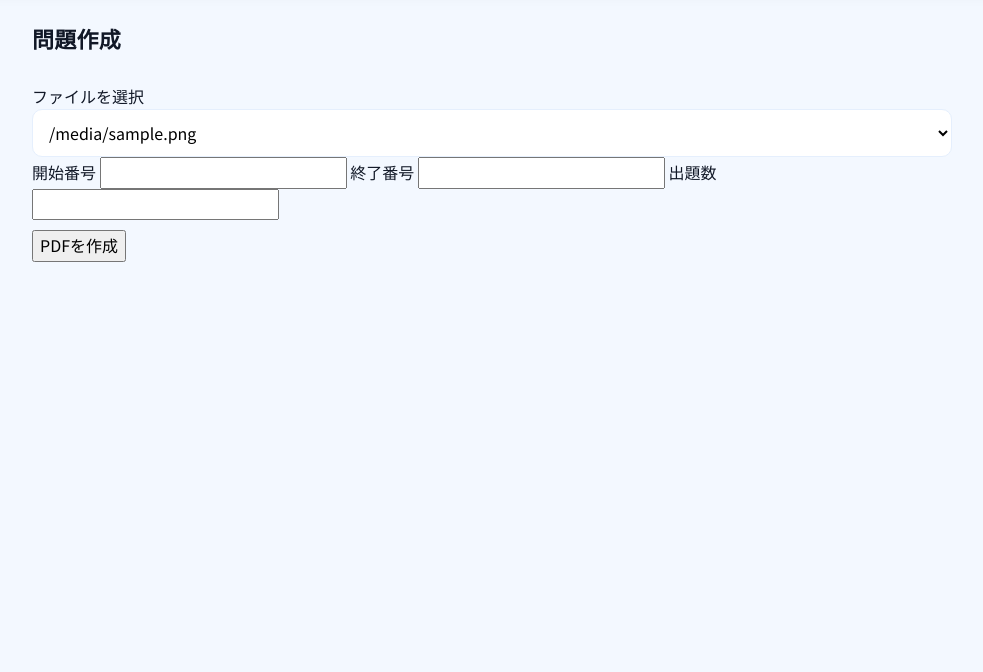
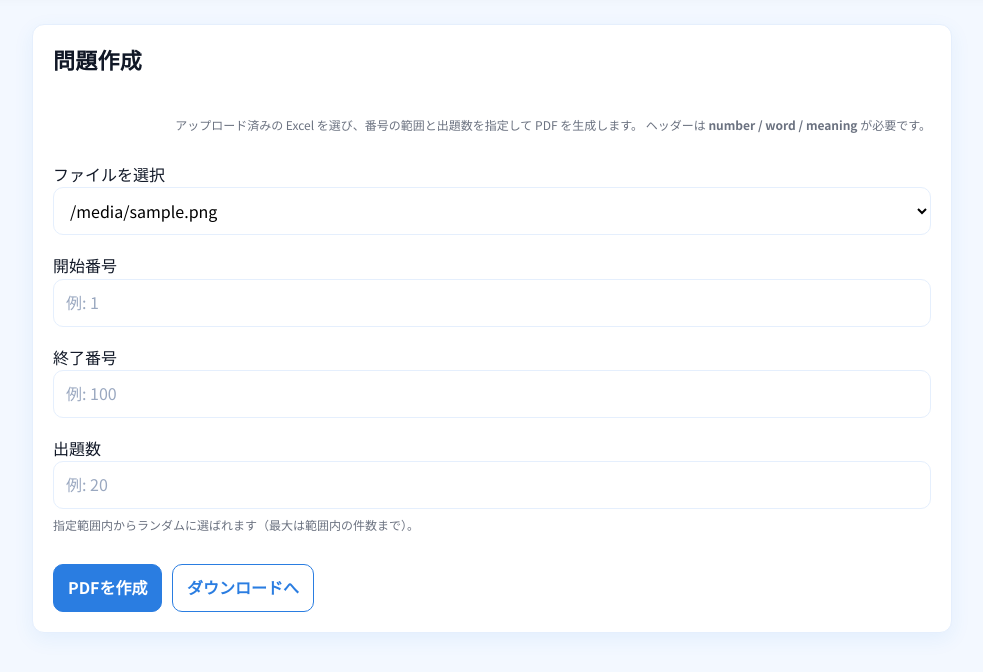
Before and after one commit to ikehabsngasuki/--app-3, a Flask app: template templates/make.html in a window 1280 px wide. Shown: the part 74-746 px from the top of the page, without its empty margins (148-1131 px from the left). Run offline with Flask 3, Linux system fonts and the light colour scheme; the template is opened without the code that fills it: most values are stand-ins (such as "Sample title", 1, 10 or a date in 2020).

Commit message:
redesign:templates

```diff
--- a/templates/make.html
+++ b/templates/make.html
@@ -1,30 +1,53 @@
 {% extends "base.html" %}
 {% block title %}問題作成 | 英単語テストPDF{% endblock %}
 {% block content %}
+
+<div class="card" style="display:grid; gap:16px;">
   <h2>問題作成</h2>
-<form action="{{ url_for('make') }}" method="post">
-  <label>ファイルを選択</label>
-  <select name="filename" required>
+  <p class="label-desc">
+    アップロード済みの Excel を選び、番号の範囲と出題数を指定して PDF を生成します。
+    ヘッダーは <strong>number / word / meaning</strong> が必要です。
+  </p>
+
+  <form action="{{ url_for('make') }}" method="post" class="stack">
+    <div class="field">
+      <label for="filename">ファイルを選択</label>
+      <select id="filename" name="filename" class="input" required {% if not files %}disabled{% endif %}>
         {% for f in files %}
           <option value="{{ f }}">{{ f }}</option>
         {% endfor %}
       </select>
+      {% if not files %}
+        <p class="label-desc" style="margin-top:6px;">
+          まだファイルがありません。先に
+          <a href="{{ url_for('upload') }}">アップロード</a> してください。
+        </p>
+      {% endif %}
+    </div>
 
-  <label>開始番号</label>
-  <input type="number" name="start_num" min="1" required />
+    <div class="field">
+      <label for="start_num">開始番号</label>
+      <input id="start_num" class="input" type="number" name="start_num" min="1" placeholder="例: 1" required />
+    </div>
 
-  <label>終了番号</label>
-  <input type="number" name="end_num" min="1" required />
+    <div class="field">
+      <label for="end_num">終了番号</label>
+      <input id="end_num" class="input" type="number" name="end_num" min="1" placeholder="例: 100" required />
+    </div>
 
-  <label>出題数</label>
-  <input type="number" name="num_questions" min="1" required />
+    <div class="field">
+      <label for="num_questions">出題数</label>
+      <input id="num_questions" class="input" type="number" name="num_questions" min="1" placeholder="例: 20" required />
+      <p class="label-desc" style="margin-top:6px;">
+        指定範囲内からランダムに選ばれます（最大は範囲内の件数まで）。
+      </p>
+    </div>
 
-  <div style="margin-top:10px;">
-    <button type="submit">PDFを作成</button>
+    <div>
+      <button type="submit" class="btn btn-primary" {% if not files %}disabled{% endif %}>PDFを作成</button>
+      <a class="btn btn-outline" href="{{ url_for('download') }}" style="margin-left:6px;">ダウンロードへ</a>
     </div>
   </form>
+</div>
 
-{% if not files %}
-<p style="margin-top: 16px;">※先に <a href="{{ url_for('upload') }}">アップロード</a> してください。</p>
-{% endif %}
 {% endblock %}
```
Also changed, not shown: templates/upload.html (+25 -30 lines). Lines whose indentation alone changed are shown as unchanged.
